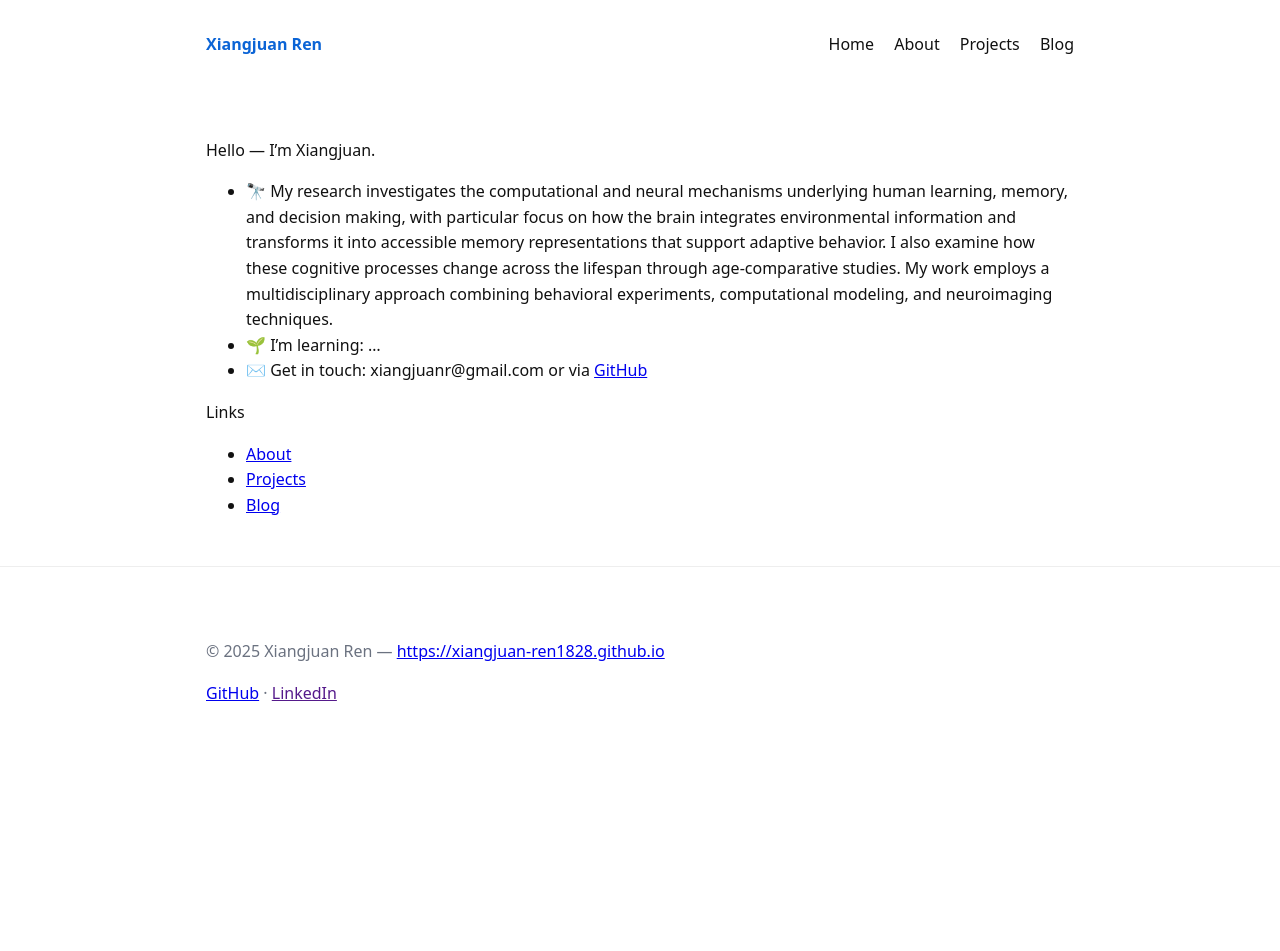
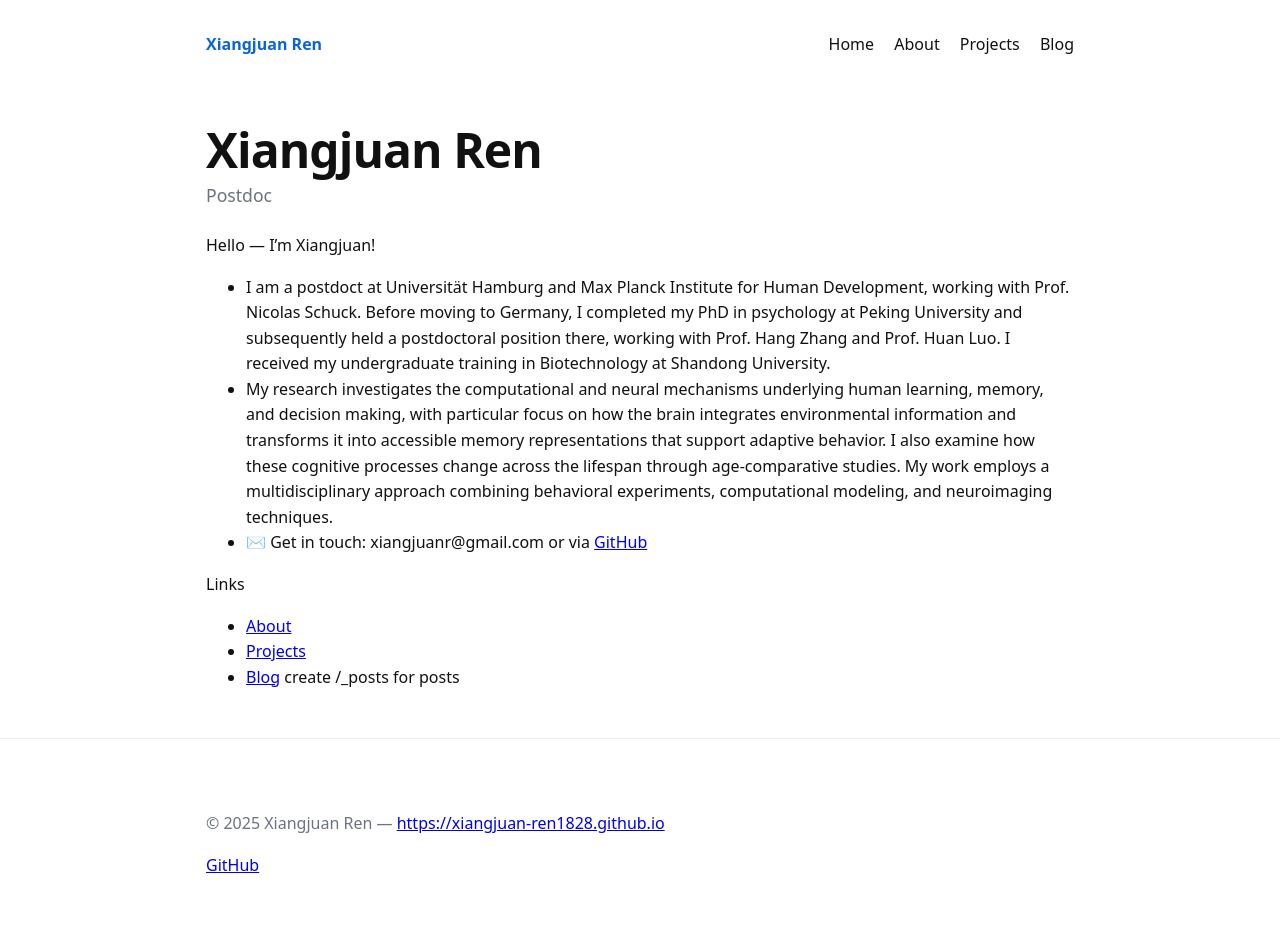
Before and after one commit to xiangjuan-ren1828/xiangjuan-ren.github.io, a Jekyll site: the page built from index.md, in a window 1280 px wide. Built offline with Jekyll 4.4.1, drawn with Linux system fonts in a browser that asks for light colours; before the commit the page ends 900 px from its top, so only the background shows below that.

Commit message:
refined documents

```diff
--- a/_config.yml
+++ b/_config.yml
@@ -1,5 +1,6 @@
 theme: jekyll-theme-minimal
 title: "Xiangjuan Ren"
+tagline: Postdoc
 description: "Learning and Memory, Decision-making"
 # URL for a user site should be https://<username>.github.io
 url: "https://xiangjuan-ren1828.github.io"
@@ -40,5 +41,5 @@ exclude:
 social_links:
   - name: "GitHub"
     url: "https://github.com/xiangjuan-ren1828"
-  - name: "LinkedIn"
-    url: ""
+  # - name: "LinkedIn"
+  #   url: ""
--- a/_layouts/default.html
+++ b/_layouts/default.html
@@ -3,9 +3,16 @@
   {% include head.html %}
   <body>
     {% include header.html %}
+
     <main class="container">
+      <h1 class="site-title">{{ site.title }}</h1>
+      {% if site.tagline %}
+        <p class="site-tagline">{{ site.tagline }}</p>
+      {% endif %}
+
       {{ content }}
     </main>
+
     {% include footer.html %}
   </body>
 </html>
--- a/assets/css/style.css
+++ b/assets/css/style.css
@@ -20,7 +20,29 @@ body{
 .brand{font-weight:600;text-decoration:none;color:var(--accent)}
 .site-nav a{margin-left:1rem;color:inherit;text-decoration:none}
 .site-footer{border-top:1px solid #eee;padding:1.5rem 0;color:var(--muted)}
+
+/* NEW: Bigger name/title in main content */
+.site-title{
+  font-size: 3rem;
+  font-weight: 700;
+  letter-spacing: -0.02em;
+  margin: 0 0 0.25rem 0;
+  line-height: 1.15;
+}
+
+/* NEW: Optional subtitle/tagline */
+.site-tagline{
+  margin: 0 0 1.5rem 0;
+  color: var(--muted);
+  font-size: 1.1rem;
+}
+
 @media (max-width:640px){
   .header-inner{flex-direction:column;gap:.5rem}
   .site-nav{display:flex;flex-wrap:wrap;justify-content:center}
+
+  /* NEW: Responsive title sizing */
+  .site-title{
+    font-size: 2.2rem;
+  }
 }
--- a/index.md
+++ b/index.md
@@ -4,13 +4,14 @@ title: "Hi — I'm Xiangjuan Ren"
 permalink: /
 ---
 
-Hello — I'm Xiangjuan.
+Hello — I'm Xiangjuan!
 
-- 🔭 My research investigates the computational and neural mechanisms underlying human learning, memory, and decision making, with particular focus on how the brain integrates environmental information and transforms it into accessible memory representations that support adaptive behavior. I also examine how these cognitive processes change across the lifespan through age-comparative studies. My work employs a multidisciplinary approach combining behavioral experiments, computational modeling, and neuroimaging techniques.
-- 🌱 I’m learning: ...
+- I am a postdoct at Universität Hamburg and Max Planck Institute for Human Development, working with Prof. Nicolas Schuck. Before moving to Germany, I completed my PhD in psychology at Peking University and subsequently held a postdoctoral position there, working with Prof. Hang Zhang and Prof. Huan Luo. I received my undergraduate training in Biotechnology at Shandong University.
+- My research investigates the computational and neural mechanisms underlying human learning, memory, and decision making, with particular focus on how the brain integrates environmental information and transforms it into accessible memory representations that support adaptive behavior. I also examine how these cognitive processes change across the lifespan through age-comparative studies. My work employs a multidisciplinary approach combining behavioral experiments, computational modeling, and neuroimaging techniques.
+<!-- - Outside of work, I enjoy pencil sketching, going to the theatre, taking long strolls, and moments of quiet mind-wandering. -->
 - ✉️ Get in touch: xiangjuanr@gmail.com or via [GitHub](https://github.com/xiangjuan-ren1828)
 
 Links
 - [About](/about/)
 - [Projects](/projects/)
-- [Blog](/blog/)  <!-- create /_posts for posts -->
+- [Blog](/blog/)  create /_posts for posts
```
